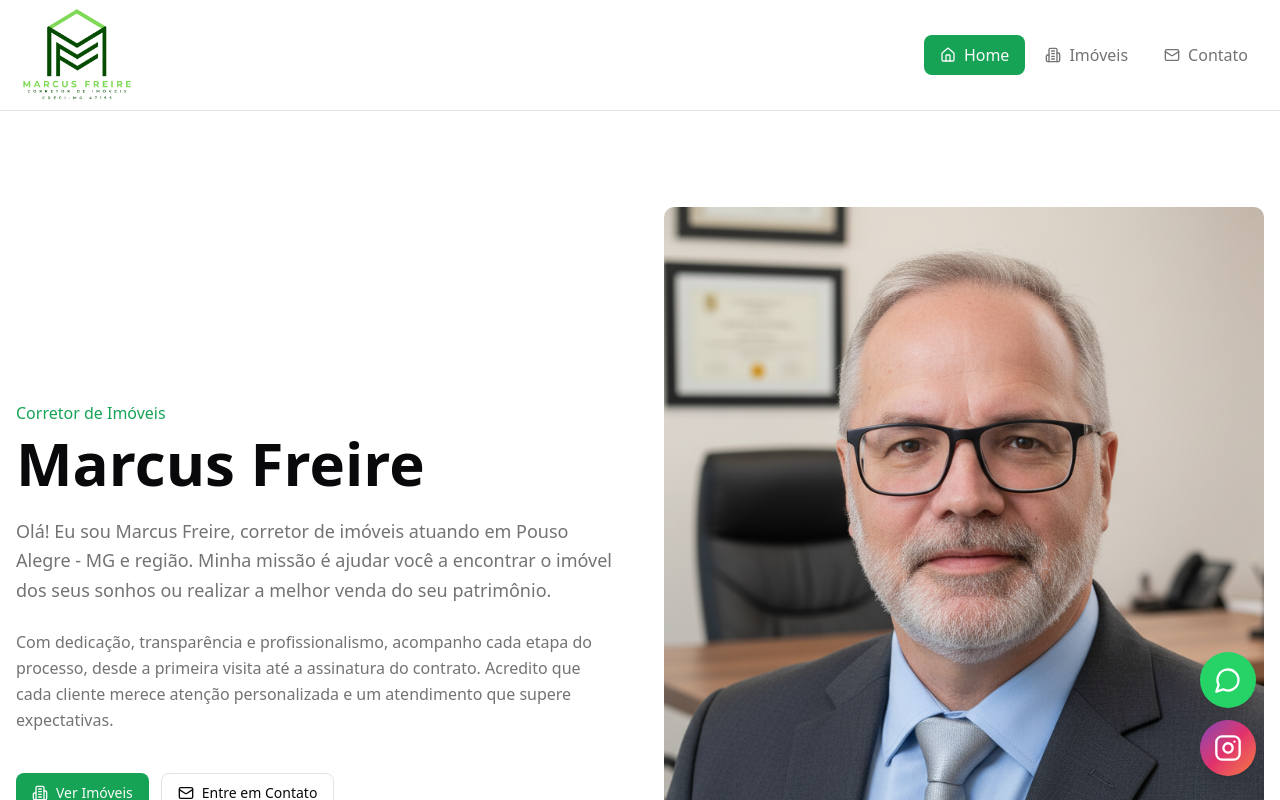
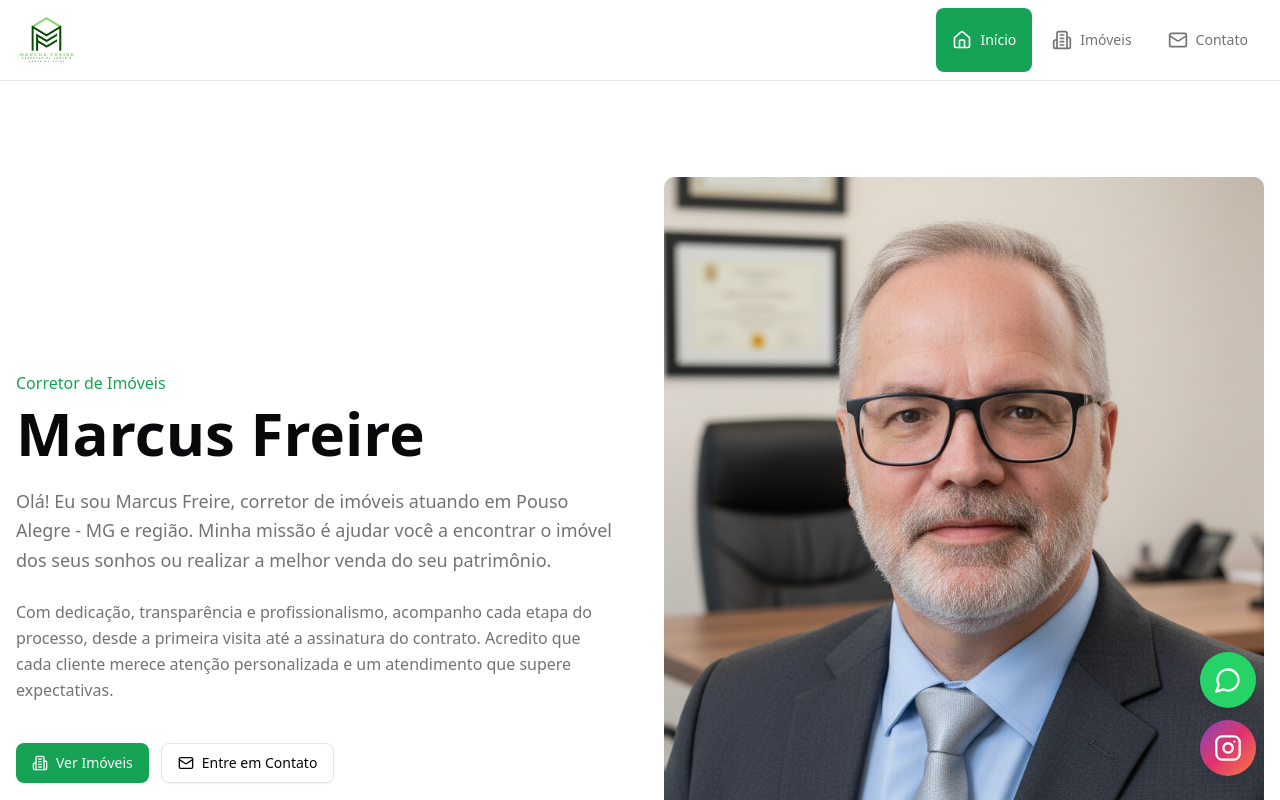
Before and after one commit to PedroCavalcantiFigueiredo/marcus-freire-corretor-site, a Next.js app: page / in a window 1280 px wide. Shown: the top 800 px of the page. Built offline with nearby package versions, Linux system fonts and the light colour scheme.

Commit message:
Modifiquei os botões de navegação mobile

```diff
--- a/components/navigation.tsx
+++ b/components/navigation.tsx
@@ -9,26 +9,27 @@ export function Navigation() {
   const pathname = usePathname()
 
   const links = [
-    { href: "/", label: "Home", icon: Home },
+    { href: "/", label: "Início", icon: Home }, // Mudei "Home" para "Início"
     { href: "/imoveis", label: "Imóveis", icon: Building2 },
     { href: "/contato", label: "Contato", icon: Mail },
   ]
 
   return (
-    <nav className="border-b border-border bg-card py-[23px]">
+    <nav className="border-b border-border bg-card">
       <div className="container mx-auto px-4">
-        <div className="flex items-center justify-between h-16">
+        <div className="flex items-center justify-between h-20"> {/* Aumentei a altura do header */}
           <Link href="/" className="flex items-center">
             <Image
               src="/logo.png"
               alt="Marcus Freire - Corretor de Imóveis"
               width={120}
               height={40}
-              className="w-auto h-24"
+              className="w-auto h-12" // Ajustei a altura do logo
               priority
             />
           </Link>
 
+          {/* Alterações principais estão aqui 👇 */}
           <div className="flex gap-1">
             {links.map((link) => {
               const Icon = link.icon
@@ -38,14 +39,16 @@ export function Navigation() {
                 <Link
                   key={link.href}
                   href={link.href}
-                  className={`flex items-center gap-2 px-4 py-2 rounded-md transition-colors ${
+                  // AQUI ESTÁ A LÓGICA RESPONSIVA
+                  className={`flex flex-col items-center justify-center sm:flex-row sm:gap-2 p-2 sm:px-4 h-16 w-20 sm:w-auto rounded-md transition-colors text-center ${
                     isActive
                       ? "bg-primary text-primary-foreground"
                       : "text-muted-foreground hover:text-foreground hover:bg-muted"
                   }`}
                 >
-                  <Icon className="w-4 h-4" />
-                  <span className="hidden sm:inline">{link.label}</span>
+                  <Icon className="w-5 h-5 mb-1 sm:mb-0" />
+                  {/* Removemos o "hidden" para o texto aparecer sempre */}
+                  <span className="text-xs sm:text-sm">{link.label}</span>
                 </Link>
               )
             })}
```
